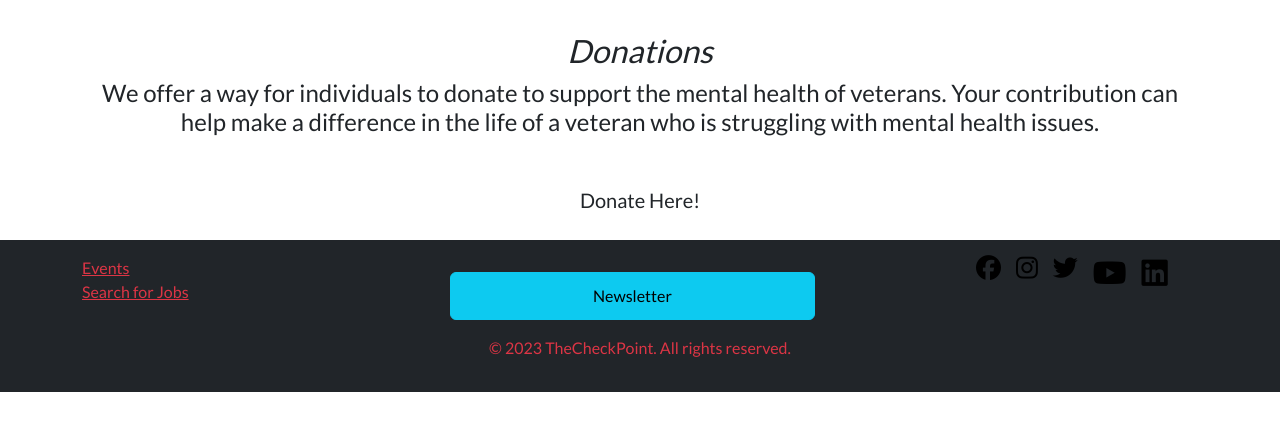
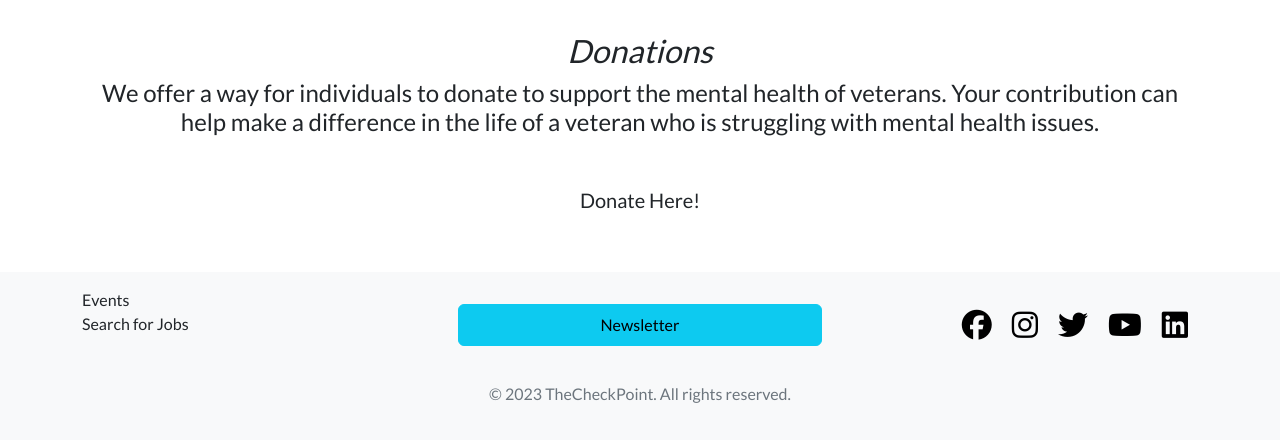
Before and after one commit to llewellynksj/CheckpointSite, a Django app: page / in a window 1280 px wide. Shown: the part 2332-2772 px from the top of the page. After the commit the page ends 2735 px from the top, so only its background shows below. Run offline with Django 3.2, Linux system fonts and the light colour scheme; some libraries are stand-ins or nearby versions.

Commit message:
Add styles to footer

```diff
--- a/static/css/style.css
+++ b/static/css/style.css
@@ -243,6 +243,29 @@ i {
   padding: 0.5rem 2rem;
 }
 
+.footer-section {
+  margin-top: 48px;
+}
+
+.footer-list li a {
+  text-decoration: none;
+}
+
+.footer-button {
+  margin: auto;
+  margin-bottom: 20px;
+}
+
+.footer-socials {
+  margin: auto;
+  padding: 20px 0;
+}
+
+.footer-socials li a {
+  font-size: 25px;
+  padding: 20px 10px;
+}
+
 /* larger screen styles */
 @media only screen and (min-width: 1024px) {
   .heroimg img {
--- a/templates/includes/footer.html
+++ b/templates/includes/footer.html
@@ -1,15 +1,15 @@
 {% load static %}
 
-<footer class="bg-dark text-light mb-5">
+<footer class="bg-light text-dark footer-section">
     <div class="container py-3">
       <div class="row">
         <div class="col-12 col-md-4 mb-3 mb-md-0">
-          <ul class="list-unstyled d-flex flex-column">
-            <li><a href="https://www.ex-militarycareers.com/events-webinars" target="_blank" class="text-danger">Events</a></li>
-            <li><a href="https://www.ex-militarycareers.com/jobs/" target="_blank" class="text-danger">Search for Jobs</a></li>
+          <ul class="list-unstyled d-flex flex-column footer-list">
+            <li><a href="https://www.ex-militarycareers.com/events-webinars" target="_blank" class="text-dark">Events</a></li>
+            <li><a href="https://www.ex-militarycareers.com/jobs/" target="_blank" class="text-dark">Search for Jobs</a></li>
           </ul>
         </div>
-        <button class="btn btn-info mt-3" type="button" data-bs-toggle="offcanvas" data-bs-target="#offcanvasScrolling"
+        <button class="btn btn-info mt-3 footer-button" type="button" data-bs-toggle="offcanvas" data-bs-target="#offcanvasScrolling"
         aria-controls="offcanvasScrolling" style="
         width: 32%;
     ">Newsletter</button>
@@ -46,33 +46,18 @@
         </div>
       </div>
         <div class="col-12 col-md-4 mb-3 mb-md-0">
-          <ul class="list-unstyled d-flex justify-content-end">
-            <li><a href="https://www.facebook.com/ExMilitaryCareers" target="_blank" class="text-danger"><i class="fab fa-facebook" style="
-              font-size: 25px;
-              margin-right: 15px;
-          "></i></a></li>
-            <li><a href="https://www.instagram.com/EXMILCAREERS/" target="_blank" class="text-danger"><i class="fab fa-instagram" style="
-              font-size: 25px;
-              margin-right: 15px;
-          "></i></a></li>
-            <li><a href="https://twitter.com/ExMilCareers" target="_blank" class="text-danger"><i class="fab fa-twitter" style="
-              font-size: 25px;
-              margin-right: 15px;
-          "></i></a></li>
-            <li><a href="https://www.youtube.com/user/ExMilitaryCareers" target="_blank" class="text-danger" style="
-              font-size: 25px;
-              margin-right: 15px;
-          "><i class="fab fa-youtube"></i></a></li>
-            <li><a href="https://www.linkedin.com/company/ex-military-careers/" target="_blank" class="text-danger" style="
-              font-size: 25px;
-              margin-right: 15px;
-          "><i class="fab fa-linkedin"></i></a></li>
+          <ul class="list-unstyled d-flex justify-content-center justify-content-md-end footer-socials">
+            <li><a href="https://www.facebook.com/ExMilitaryCareers" target="_blank" class="text-danger"><i class="fab fa-facebook"></i></a></li>
+            <li><a href="https://www.instagram.com/EXMILCAREERS/" target="_blank" class="text-danger"><i class="fab fa-instagram"></i></a></li>
+            <li><a href="https://twitter.com/ExMilCareers" target="_blank" class="text-danger"><i class="fab fa-twitter"></i></a></li>
+            <li><a href="https://www.youtube.com/user/ExMilitaryCareers" target="_blank" class="text-danger"><i class="fab fa-youtube"></i></a></li>
+            <li><a href="https://www.linkedin.com/company/ex-military-careers/" target="_blank" class="text-danger"><i class="fab fa-linkedin"></i></a></li>
           </ul>
         </div>
       </div>
       <div class="row mt-3">
         <div class="col text-center">
-          <p class="text-danger">&copy; 2023 TheCheckPoint. All rights reserved.</p>
+          <p class="text-secondary">&copy; 2023 TheCheckPoint. All rights reserved.</p>
         </div>
       </div>
     </div>
```
